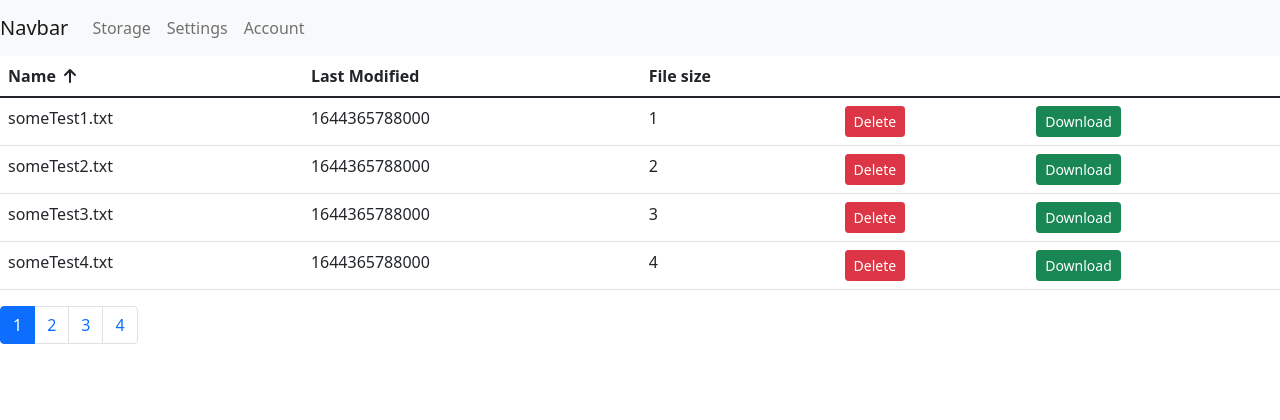
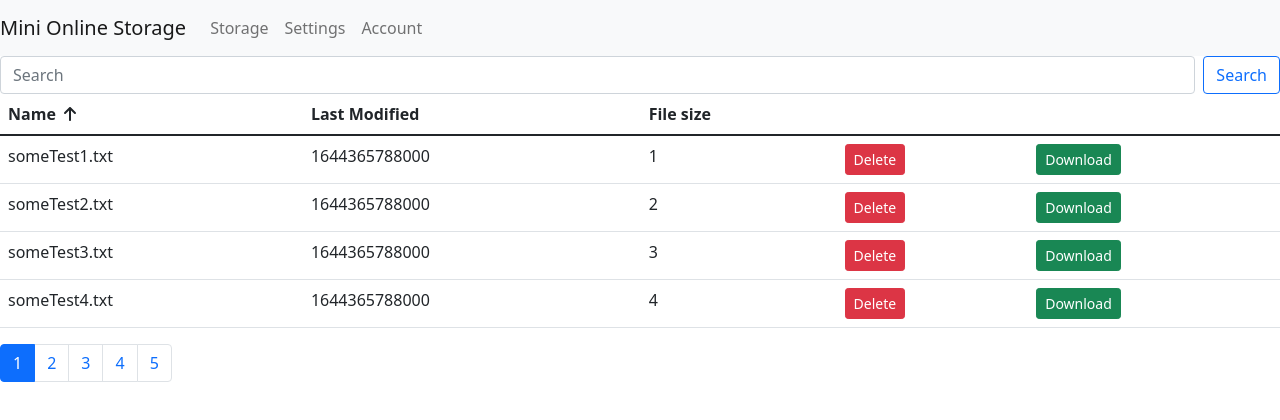
Before and after one commit to rockjia1996/yujia-online-storage-frontend, a React (Create React App) app: page / in a window 1280 px wide. Shown: the top 420 px of the page. Built offline with nearby package versions, Linux system fonts and the light colour scheme.

Commit message:
A simple search function to search bar.

```diff
--- /dev/null
+++ b/src/compoents/common/serachBar.jsx
@@ -0,0 +1,24 @@
+import React, { Component } from "react";
+
+class SearchBar extends Component {
+  state = {};
+  render() {
+    const { value, onChange } = this.props;
+    return (
+      <form className="d-flex">
+        <input
+          className="form-control me-2"
+          type="search"
+          placeholder="Search"
+          value={value}
+          onChange={onChange}
+        />
+        <button className="btn btn-outline-primary " type="submit">
+          Search
+        </button>
+      </form>
+    );
+  }
+}
+
+export default SearchBar;
--- a/src/compoents/navbar.jsx
+++ b/src/compoents/navbar.jsx
@@ -1,12 +1,11 @@
 import React, { Component } from "react";
-
 class NavBar extends Component {
   state = {};
   render() {
     return (
       <nav className="navbar navbar-expand-lg navbar-light bg-light">
         <a className="navbar-brand" href="#">
-          Navbar
+          Mini Online Storage
         </a>
         <button
           className="navbar-toggler"
--- a/src/compoents/storage.jsx
+++ b/src/compoents/storage.jsx
@@ -5,21 +5,24 @@ import StorageTable from "./storageTable";
 import _ from "lodash";
 import { getData } from "../service/fakeBackendService";
 import NavBar from "./navbar";
+import SearchBar from "./common/serachBar";
 class Storage extends Component {
   state = {
     data: [],
+    filtered: [],
     currentPage: 1,
     pageSize: 4,
     sortColumn: { path: "filename", order: "asc" },
+    searchInput: "",
   };
 
   componentDidMount() {
-    this.setState({ data: getData() });
+    this.setState({ data: getData(), filtered: getData() });
   }
 
   getPageData = () => {
-    const { pageSize, currentPage, data } = this.state;
-    const paginatedData = paginate(data, currentPage, pageSize);
+    const { pageSize, currentPage, filtered } = this.state;
+    const paginatedData = paginate(filtered, currentPage, pageSize);
     return paginatedData;
   };
 
@@ -46,13 +49,35 @@ class Storage extends Component {
     this.setState({ data: updatedData });
   };
 
+  handleSearchInputChange = (e) => {
+    console.log("change detected in search bar");
+    const input = e.currentTarget.value;
+
+    if (input.length > 0) {
+      const deepCloneData = _.cloneDeep(this.state.data);
+      const filtered = deepCloneData.filter((entry) => {
+        if (entry.filename.includes(input)) return entry;
+      });
+
+      console.log("change detected in search bar, input > 0");
+      this.setState({ searchInput: input, filtered: filtered });
+    }
+    if (input.length === 0)
+      this.setState({ searchInput: input, filtered: this.state.data });
+  };
+
   render() {
     const data = this.getPageData();
-    const { sortColumn } = this.state;
+    const { sortColumn, searchInput } = this.state;
 
     return (
       <div>
         <NavBar />
+
+        <SearchBar
+          value={searchInput}
+          onChange={this.handleSearchInputChange}
+        />
         <StorageTable
           data={data}
           sortColumn={sortColumn}
@@ -60,7 +85,7 @@ class Storage extends Component {
           onSort={this.handleSort}
         />
         <Pagination
-          itemsCount={this.state.data.length}
+          itemsCount={this.state.filtered.length}
           pageSize={this.state.pageSize}
           currentPage={this.state.currentPage}
           onPageChange={this.handlePageChange}
--- a/src/service/fakeBackendService.js
+++ b/src/service/fakeBackendService.js
@@ -12,6 +12,12 @@ const data = [
   { filename: "someTest11.txt", date: Date.now(), size: 11 },
   { filename: "someTest12.txt", date: Date.now(), size: 12 },
   { filename: "someTest13.txt", date: Date.now(), size: 13 },
+  { filename: "app.txt", date: Date.now(), size: 13 },
+  { filename: "apple.txt", date: Date.now(), size: 13 },
+  { filename: "application.txt", date: Date.now(), size: 13 },
+  { filename: "applicant.txt", date: Date.now(), size: 13 },
+  { filename: "approval.txt", date: Date.now(), size: 13 },
+  { filename: "appointment.txt", date: Date.now(), size: 13 },
 ];
 
 export function getData() {
```
